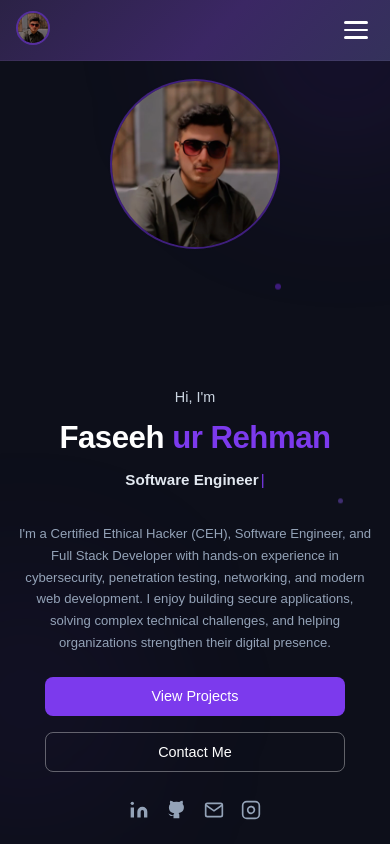
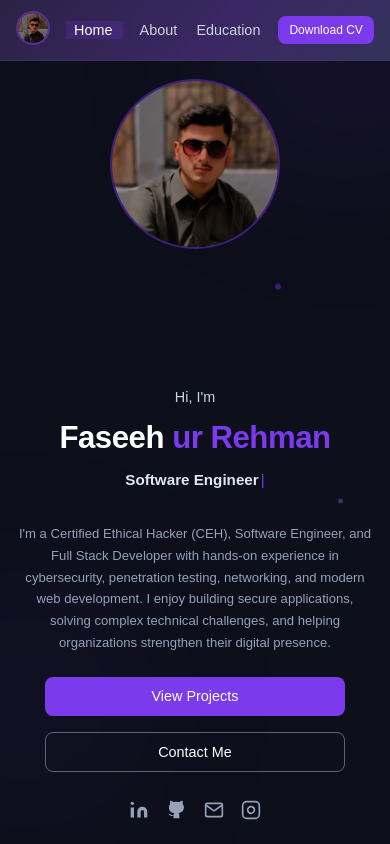
Before and after one commit to SunShine-FA/Portfolio, a React app: page / in a window 390 px wide. Built offline with nearby package versions, Linux system fonts and the light colour scheme; the HTML template or start-up script is replaced by a standard one.

Commit message:
improve the css

```diff
--- a/src/components/Navbar.jsx
+++ b/src/components/Navbar.jsx
@@ -17,10 +17,8 @@ const NAV_LINKS = [
 ];
 
 function Navbar() {
-  const [menuOpen, setMenuOpen] = useState(false);
   const [showCVModal, setShowCVModal] = useState(false);
 
-  const closeMenu = () => setMenuOpen(false);
   const openCVModal = () => setShowCVModal(true);
   const closeCVModal = () => setShowCVModal(false);
 
@@ -38,8 +36,8 @@ function Navbar() {
           </div>
         </div>
 
-        {/* Desktop nav links */}
-        <ul className="nav-links nav-links-desktop">
+        {/* Nav links (horizontal scrolling on mobile) */}
+        <ul className="nav-links">
           {NAV_LINKS.map((link) => (
             <li key={link.name}>
               <NavLink
@@ -53,51 +51,9 @@ function Navbar() {
           ))}
         </ul>
 
-        <button className="download-cv-btn download-cv-desktop" onClick={openCVModal}>
+        <button className="download-cv-btn" onClick={openCVModal}>
           Download CV
         </button>
-
-        {/* Hamburger button */}
-        <button
-          className="hamburger-btn"
-          onClick={() => setMenuOpen((prev) => !prev)}
-          aria-label="Toggle menu"
-        >
-          <span className={`hamburger-line ${menuOpen ? "open" : ""}`} />
-          <span className={`hamburger-line ${menuOpen ? "open" : ""}`} />
-          <span className={`hamburger-line ${menuOpen ? "open" : ""}`} />
-        </button>
-
-        {/* Mobile slide-down menu */}
-        <AnimatePresence>
-          {menuOpen && (
-            <motion.div
-              className="mobile-menu"
-              initial={{ opacity: 0, height: 0 }}
-              animate={{ opacity: 1, height: "auto" }}
-              exit={{ opacity: 0, height: 0 }}
-              transition={{ duration: 0.3, ease: "easeInOut" }}
-            >
-              <ul className="mobile-menu-links">
-                {NAV_LINKS.map((link) => (
-                  <li key={link.name}>
-                    <NavLink
-                      to={link.path}
-                      className={({ isActive }) => (isActive ? "active" : "")}
-                      end={link.path === "/"}
-                      onClick={closeMenu}
-                    >
-                      {link.name}
-                    </NavLink>
-                  </li>
-                ))}
-              </ul>
-              <button className="download-cv-btn mobile-cv-btn" onClick={openCVModal}>
-                Download CV
-              </button>
-            </motion.div>
-          )}
-        </AnimatePresence>
       </motion.nav>
 
       {/* CV Modal rendered via Portal — outside the navbar entirely */}
--- a/src/index.css
+++ b/src/index.css
@@ -708,25 +708,41 @@ body {
 /* ---------- MOBILE (max-width: 768px) ---------- */
 @media (max-width: 768px) {
 
-  /* Hide desktop nav links and CV button */
-  .nav-links-desktop {
-    display: none;
-  }
-
-  .download-cv-desktop {
-    display: none;
-  }
-
-  /* Show hamburger menu button */
-  .hamburger-btn {
+  /* Make nav-logo flex-shrink 0 so it doesn't compress */
+  .nav-logo {
+    margin-right: 0;
+    flex-shrink: 0;
+  }
+
+  /* Mobile nav links horizontal scroll */
+  .nav-links {
     display: flex;
+    overflow-x: auto;
+    -webkit-overflow-scrolling: touch;
+    scrollbar-width: none; /* Firefox */
+    -ms-overflow-style: none; /* IE and Edge */
+    gap: 1.2rem;
+    flex-grow: 1;
+    margin: 0 0.5rem;
+  }
+
+  .nav-links::-webkit-scrollbar {
+    display: none; /* Chrome, Safari, Opera */
   }
 
   /* Compact navbar for mobile */
   .navbar {
-    padding: 0.8rem 1.2rem;
-    gap: 0;
-    justify-content: space-between;
+    padding: 0.8rem 1rem;
+    gap: 0.5rem;
+    justify-content: flex-start;
+  }
+
+  /* Smaller CV button on mobile */
+  .download-cv-btn {
+    padding: 0.45rem 0.7rem;
+    font-size: 0.75rem;
+    white-space: nowrap;
+    flex-shrink: 0;
   }
 
   /* Smaller logo on mobile */
```
